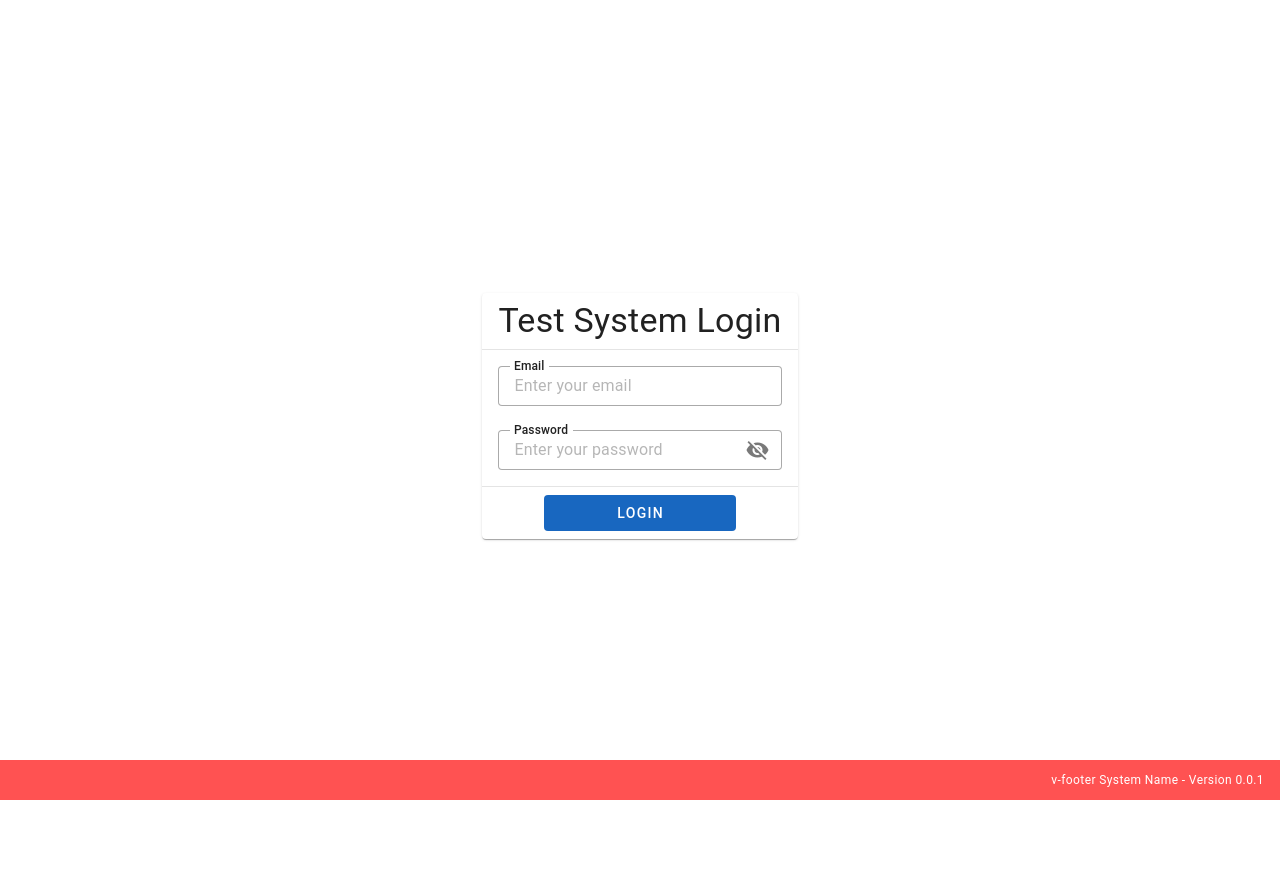
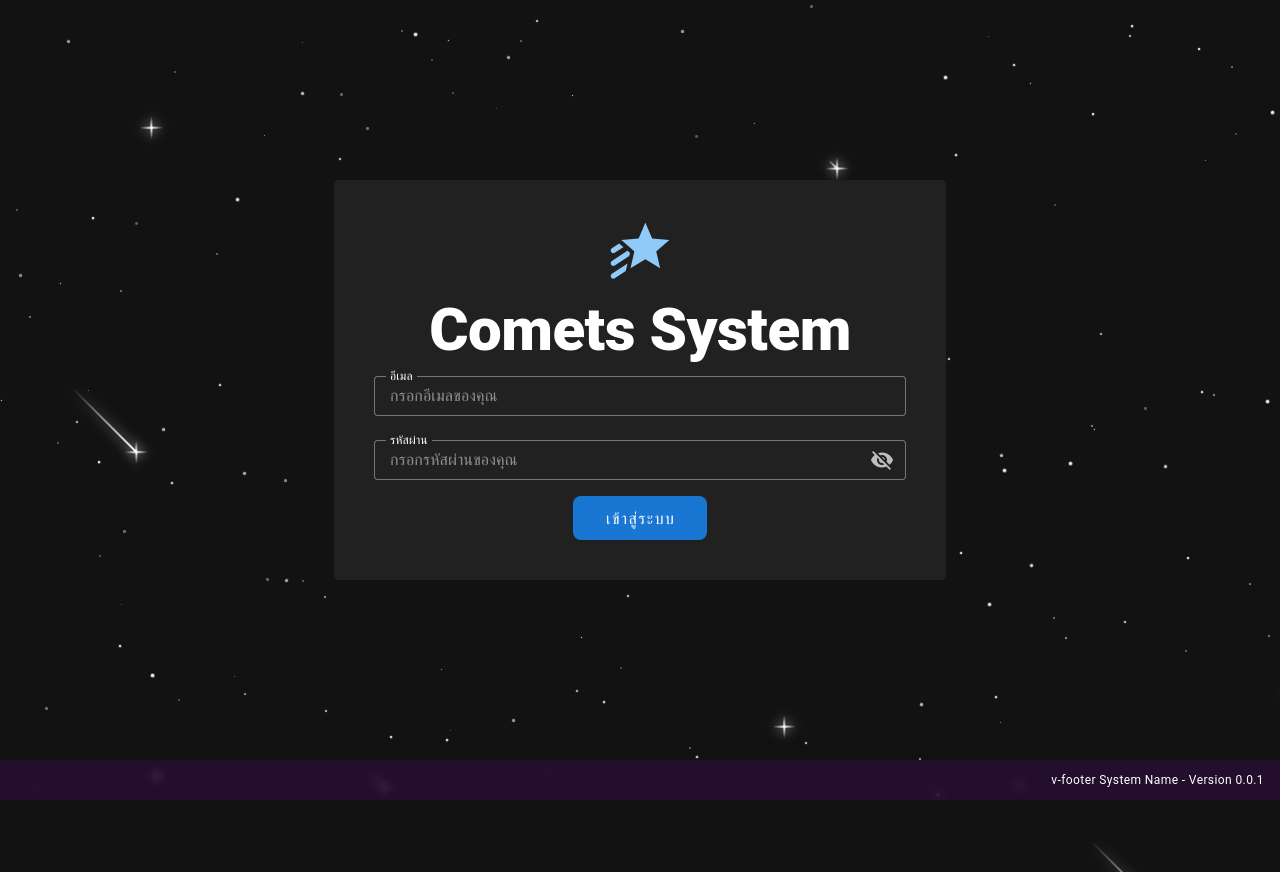
Before and after one commit to Flxke15/amphoe-local, a Vue app: page /web/Login in a window 1280 px wide. After the commit the page ends 800 px from the top, so only its background shows below. Built offline with nearby package versions, Linux system fonts and the light colour scheme; a small style sheet from the web is missing; what vue-sweetalert2 would draw is missing.

Commit message:
feat: add Loading component with comet spinner and hyperspace text; create navigation helper file

```diff
--- a/components.d.ts
+++ b/components.d.ts
@@ -14,6 +14,7 @@ declare module 'vue' {
     AppBar: typeof import('./src/components/AppBar.vue')['default']
     AppFooter: typeof import('./src/components/AppFooter.vue')['default']
     HelloWorld: typeof import('./src/components/HelloWorld.vue')['default']
+    Loading: typeof import('./src/components/Loading.vue')['default']
     Navigation: typeof import('./src/components/Navigation.vue')['default']
     RouterLink: typeof import('vue-router')['RouterLink']
     RouterView: typeof import('vue-router')['RouterView']
--- a/src/components/AppBar.vue
+++ b/src/components/AppBar.vue
@@ -16,8 +16,9 @@
           :key="index"
           :value="index"
           :prepend-icon="item.icon"
+          @click="onClickMenu(item)"
         >
-          <v-list-item-title @click="onClickMenu(item)">{{ item.title }}</v-list-item-title>
+          <v-list-item-title>{{ item.title }}</v-list-item-title>
         </v-list-item>
       </v-list>
     </v-menu>
--- a/src/components/AppFooter.vue
+++ b/src/components/AppFooter.vue
@@ -1,5 +1,5 @@
 <template>
-  <v-footer app height="40" class="bg-app-color" >
+  <v-footer app height="40" class="glassy-card" >
     <div class="text-caption text-disabled" style="position: absolute; right: 16px;" >
       <p class="text-white">v-footer {{ systemName }} - Version {{ version }}</p>
     </div>
@@ -12,3 +12,13 @@ const version = process.env.VERSION
 const systemName = process.env.APP_SYSTEM_NAME
 
 </script>
+
+<style scoped>
+.glassy-card {
+  /* From https://css.glass */
+  background: rgba(104, 6, 154, 0.2);
+  box-shadow: 0 4px 30px rgba(0, 0, 0, 0.1);
+  backdrop-filter: blur(5px);
+  -webkit-backdrop-filter: blur(5px);
+}
+</style>
--- /dev/null
+++ b/src/components/Loading.vue
@@ -0,0 +1,116 @@
+<template>
+  <div class="loading-overlay" :class="{ 'hidden': !localValue }">
+        <div class="comet-spinner">
+          <div class="orbit"></div>
+          <div class="spinner-ring">
+            <div class="comet-head"></div>
+          </div>
+          <v-icon class="astro-icon" size="60" color="blue-lighten-4">mdi-rocket-launch-outline</v-icon>
+        </div>
+        <div class="loading-text text-h6">Entering Hyperspace...</div>
+      </div>
+</template>
+
+<script setup>
+const localValue = defineModel()
+</script>
+
+<style scoped>
+  .loading-overlay {
+      position: fixed;
+      top: 0;
+      left: 0;
+      width: 100%;
+      height: 100%;
+      background: #050a14;
+      display: flex;
+      flex-direction: column;
+      justify-content: center;
+      align-items: center;
+      z-index: 9999;
+      transition: opacity 1.2s cubic-bezier(0.4, 0, 0.2, 1),
+                  visibility 1.2s cubic-bezier(0.4, 0, 0.2, 1),
+                  transform 1.2s cubic-bezier(0.4, 0, 0.2, 1);
+    }
+
+    .loading-overlay.hidden {
+      opacity: 0;
+      visibility: hidden;
+      transform: scale(1.1);
+    }
+
+    .main-content-wrapper {
+      opacity: 0;
+      transition: opacity 1.5s ease;
+    }
+
+    /* ตัวดาวหางที่หมุนรอบ */
+    .comet-spinner {
+      position: relative;
+      width: 150px;
+      height: 150px;
+      display: flex;
+      justify-content: center;
+      align-items: center;
+    }
+
+    .orbit {
+      position: absolute;
+      width: 100%;
+      height: 100%;
+      border-radius: 50%;
+      border: 1px solid rgba(255, 255, 255, 0.05);
+    }
+
+    .comet-head {
+      position: absolute;
+      top: 0;
+      left: 50%;
+      width: 8px;
+      height: 8px;
+      background: #fff;
+      border-radius: 50%;
+      box-shadow: 0 0 15px 2px var(--comet-glow), 0 0 30px 5px var(--astro-blue);
+      transform: translateX(-50%);
+    }
+
+    /* หางดาวหางที่หมุนวน */
+    .spinner-ring {
+      position: absolute;
+      width: 100%;
+      height: 100%;
+      border-radius: 50%;
+      border: 2px solid transparent;
+      border-top: 2px solid var(--comet-glow);
+      animation: orbit-rotate 1.5s linear infinite;
+    }
+
+    @keyframes orbit-rotate {
+      from { transform: rotate(0deg); }
+      to { transform: rotate(360deg); }
+    }
+
+    .astro-icon {
+      animation: float 3s ease-in-out infinite;
+      z-index: 10;
+    }
+
+    @keyframes float {
+      0%, 100% { transform: translateY(0); }
+      50% { transform: translateY(-10px); }
+    }
+
+    .loading-text {
+      margin-top: 30px;
+      color: white;
+      letter-spacing: 4px;
+      font-weight: 300;
+      text-transform: uppercase;
+      animation: pulse-glow 2s infinite;
+    }
+
+    @keyframes pulse-glow {
+      0%, 100% { opacity: 0.5; text-shadow: 0 0 5px var(--comet-glow); }
+      50% { opacity: 1; text-shadow: 0 0 20px var(--astro-blue); }
+    }
+</style>
--- a/src/layouts/default.vue
+++ b/src/layouts/default.vue
@@ -1,24 +1,202 @@
 <template>
+  <div class="stars-container">
+    <div
+      v-for="(star, index) in staticStars"
+      :key="'static-' + index"
+      class="static-star"
+      :style="{
+        top: star.top,
+        left: star.left,
+        width: star.size,
+        height: star.size,
+        '--twinkle-duration': star.duration,
+        animationDelay: star.delay,
+      }"
+    ></div>
+  </div>
+  <div class="night">
+    <div
+      v-for="n in 15"
+      :key="n"
+      class="shooting-star"
+      :style="getStarStyle()"
+    ></div>
+  </div>
   <v-main v-if="route.name != 'Login'">
     <Navigation />
     <v-container class="pa-8" fluid>
       <router-view />
     </v-container>
+    <AppFooter />
   </v-main>
   <v-main v-else>
-    <v-container fluid>
-      <router-view />
-    </v-container>
+    <router-view />
+    <AppFooter />
   </v-main>
-  <AppFooter />
 </template>
 
 <script setup>
-import { onMounted } from 'vue';
-import { useRoute } from 'vue-router'
-const route = useRoute()
+import { onMounted } from "vue";
+import { useRoute } from "vue-router";
+
+const route = useRoute();
+
+// สร้างข้อมูลดาวนิ่ง 150 ดวง
+const staticStars = Array.from({ length: 150 }, () => ({
+  top: `${Math.random() * 100}%`,
+  left: `${Math.random() * 100}%`,
+  size: `${Math.random() * 2 + 1}px`,
+  duration: `${Math.random() * 3 + 2}s`,
+  delay: `${Math.random() * 5}s`,
+}));
+
+const getStarStyle = () => {
+  const top = Math.floor(Math.random() * 100); // ตำแหน่งแนวตั้ง
+  const left = Math.floor(Math.random() * 100); // ตำแหน่งแนวนอน
+  const delay = Math.floor(Math.random() * 8000); // เวลาหน่วงก่อนเริ่มวิ่ง
+  const duration = Math.floor(Math.random() * 3000) + 2000; // ระยะเวลาวิ่ง (2-5 วินาที)
+
+  return {
+    top: `${top}%`,
+    left: `${left}%`,
+    animationDelay: `${delay}ms`,
+    animationDuration: `${duration}ms`,
+  };
+};
 
 onMounted(() => {
-  console.log("🚀 ~ route:", route.name)
-})
+  console.log("🚀 ~ route:", route.name);
+});
 </script>
+
+<style scoped>
+/* --- ชั้นของดาวนิ่ง (Static Stars) --- */
+.stars-container {
+  position: fixed;
+  top: 0;
+  left: 0;
+  width: 100%;
+  height: 100%;
+  z-index: 0;
+  pointer-events: none;
+}
+
+.static-star {
+  position: absolute;
+  background: white;
+  border-radius: 50%;
+  opacity: 0.5;
+  animation: twinkle var(--twinkle-duration) infinite ease-in-out;
+}
+
+@keyframes twinkle {
+  0%,
+  100% {
+    opacity: 0.3;
+    transform: scale(1);
+  }
+  50% {
+    opacity: 1;
+    transform: scale(1.2);
+  }
+}
+:root {
+  --primary-color: #2196f3;
+}
+
+body,
+html {
+  margin: 0;
+  padding: 0;
+  overflow: hidden;
+  background: radial-gradient(ellipse at bottom, #1b2735 0%, #090a0f 100%);
+  height: 100vh;
+}
+
+/* Container สำหรับดาวตก */
+.night {
+  position: fixed;
+  top: 0;
+  left: 0;
+  width: 100%;
+  height: 100%;
+  transform: rotateZ(45deg); /* หมุนทั้งแผงเพื่อให้ดาววิ่งเฉียง */
+  z-index: 0;
+  pointer-events: none;
+}
+
+.shooting-star {
+  position: absolute;
+  left: 50%;
+  top: 50%;
+  height: 2px;
+  background: linear-gradient(-45deg, #ffffff, rgba(0, 0, 255, 0));
+  border-radius: 999px;
+  filter: drop-shadow(0 0 6px #ffffff);
+  animation: tail 3000ms ease-in-out infinite,
+    shooting 3000ms ease-in-out infinite;
+}
+
+.shooting-star::before,
+.shooting-star::after {
+  content: "";
+  position: absolute;
+  top: calc(50% - 1px);
+  right: 0;
+  height: 2px;
+  background: linear-gradient(
+    -45deg,
+    rgba(0, 0, 255, 0),
+    #ffffff,
+    rgba(0, 0, 255, 0)
+  );
+  transform: translateX(50%) rotateZ(45deg);
+  border-radius: 100%;
+  animation: shining 3000ms ease-in-out infinite;
+}
+
+.shooting-star::after {
+  transform: translateX(50%) rotateZ(-45deg);
+}
+
+/* Animation สำหรับความยาวของหาง */
+@keyframes tail {
+  0% {
+    width: 0;
+  }
+  30% {
+    width: 100px;
+  }
+  100% {
+    width: 0;
+  }
+}
+
+/* Animation สำหรับการกะพริบที่หัวดาว */
+@keyframes shining {
+  0% {
+    width: 0;
+  }
+  50% {
+    width: 30px;
+  }
+  100% {
+    width: 0;
+  }
+}
+
+/* Animation สำหรับการพุ่งเคลื่อนที่ */
+@keyframes shooting {
+  0% {
+    transform: translateX(0);
+  }
+  100% {
+    transform: translateX(300px);
+  }
+}
+
+/* ตกแต่งเนื้อหาให้อยู่บนพื้นหลัง */
+.v-application {
+  background: transparent !important;
+}
+</style>
--- a/src/pages/Home.vue
+++ b/src/pages/Home.vue
@@ -1,4 +1,5 @@
 <template>
-  <p>Home</p>
-  <p>This is starter page</p>
+  <v-container fluid>
+
+  </v-container>
 </template>
--- a/src/pages/Index.vue
+++ b/src/pages/Index.vue
@@ -69,6 +69,16 @@
       </v-card-actions>
     </v-card>
   </v-dialog>
+  <v-card color="grey" class="pa-4 mt-4">
+    <v-card class="glassy-card pa-4 mt-4" color="blue">
+      <v-card-title class="text-h4 white--text">
+        Glassy Card
+      </v-card-title>
+      <v-card-text class="white--text">
+        This is a glassy card using backdrop-filter CSS property.
+      </v-card-text>
+    </v-card>
+  </v-card>
 </template>
 
 <script setup>
@@ -115,3 +125,13 @@ const resetDialog = () => {
 }
 
 </script>
+
+<style scoped>
+.glassy-card {
+  background: rgba(138, 108, 217, 0.62) !important;
+  border-radius: 16px !important;
+  box-shadow: 0 4px 30px rgba(0, 0, 0, 0.1) !important;
+  backdrop-filter: blur(13.3px);
+ -webkit-backdrop-filter: blur(13.3px);
+}
+</style>
--- a/src/pages/Login.vue
+++ b/src/pages/Login.vue
@@ -1,8 +1,8 @@
 <template>
-  <v-container class="d-flex justify-center align-center h-screen" fluid>
-    <v-card>
+  <!-- <v-container class="d-flex justify-center align-center h-screen" fluid>
+    <v-card class="glassy-card pa-8" max-width="800" width="100%">
       <v-card-title>
-        <p class="text-h4 text-center">Test System Login</p>
+        <p class="text-h4 text-center">Astro System</p>
       </v-card-title>
       <v-divider />
       <v-card-text>
@@ -37,15 +37,62 @@
             <v-btn
               text="Login"
               variant="flat"
-              color="primary"
               width="100%"
+              height="60"
+              class="glassy-btn"
               @click="onLogin"
             />
           </v-col>
         </v-row>
       </v-card-actions>
     </v-card>
+  </v-container> -->
+  <v-container class="fill-height d-flex align-center justify-center" fluid>
+    <v-row justify="center">
+      <v-col cols="12" md="6" class="text-center">
+        <v-card class="glass-card pa-10" elevation="0">
+          <v-icon size="64" color="blue-lighten-3" class="mb-4">
+            mdi-star-shooting
+          </v-icon>
+          <h1 class="text-h2 font-weight-black text-white mb-4 hero-text">
+            Comets System
+          </h1>
+          <v-row>
+            <v-col cols="12">
+              <TextField
+                label="อีเมล"
+                placeholder="กรอกอีเมลของคุณ"
+                clearable
+              />
+            </v-col>
+          </v-row>
+          <v-row>
+            <v-col cols="12">
+              <TextField
+                label="รหัสผ่าน"
+                placeholder="กรอกรหัสผ่านของคุณ"
+                :type="passwordType"
+                clearable
+                :append-inner-icon="eyeIcon"
+                @click:append-inner="watchPassword"
+              />
+            </v-col>
+          </v-row>
+          <v-btn
+            color="blue-darken-2"
+            size="large"
+            variant="flat"
+            rounded="lg"
+            class="px-8 mt-4"
+            @click="onLogin"
+          >
+            เข้าสู่ระบบ
+          </v-btn>
+        </v-card>
+      </v-col>
+    </v-row>
   </v-container>
+  <Loading v-model="loadingPage" />
 </template>
 
 <script setup>
@@ -64,12 +111,15 @@ const passwordType = computed(() => {
 })
 
 const eye = ref(false)
+const loadingPage = ref(false)
 
 const watchPassword = () => {
   eye.value = !eye.value
 }
 
-const onLogin = () => {
+const onLogin = async () => {
+  loadingPage.value = true;
+  await new Promise(resolve => setTimeout(resolve, 2000)); // Simulate loading for 2 seconds
   // Handle login logic here
   userStore.setUser({
     name: 'danii user',
@@ -77,5 +127,23 @@ const onLogin = () => {
     role: 'admin' // Possible roles: 'admin', 'editor', 'viewer'
   })
   router.push({ name: 'Home' })
+  loadingPage.value = false;
 }
 </script>
+
+<style scoped>
+.glassy-card {
+  backdrop-filter: blur(4px) saturate(180%);
+  -webkit-backdrop-filter: blur(4px) saturate(180%);
+  background-color: rgba(17, 25, 40, 0.75);
+  border-radius: 12px;
+  border: 1px solid rgba(255, 255, 255, 0.125);
+}
+
+.glassy-btn {
+  background: rgba(144, 21, 206, 0.2);
+  box-shadow: 0 4px 30px rgba(0, 0, 0, 0.1);
+  backdrop-filter: blur(5px);
+  -webkit-backdrop-filter: blur(5px);
+}
+</style>
--- a/src/plugins/vuetify.js
+++ b/src/plugins/vuetify.js
@@ -9,7 +9,7 @@ import { createVuetify } from 'vuetify'
 
 export default createVuetify({
   theme: {
-    defaultTheme: 'light',
+    defaultTheme: 'dark',
     themes: {
       light: {
         colors: {
```
Also changed, not shown: src/assets/images/background.jpg (added), src/helpers/navigation.js (added), src/styles/settings.scss (line endings or trailing spaces).
